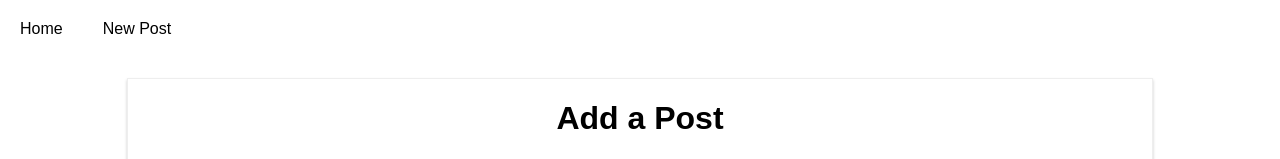
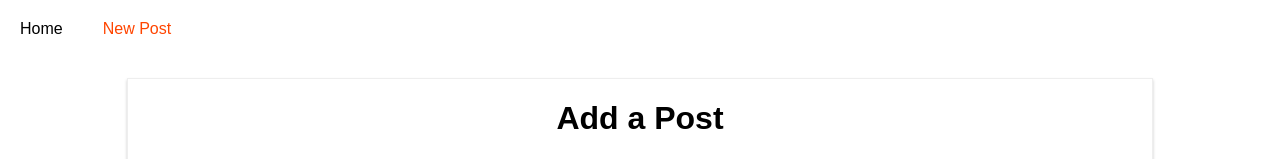
Before and after one commit to Hrabenka7/react-blogposts, a React (Create React App) app: page /new-post in a window 1280 px wide. Shown: the top 159 px of the page. Built offline with nearby package versions, Linux system fonts and the light colour scheme.

Commit message:
styling active route

```diff
--- a/src/components/Post/Post.js
+++ b/src/components/Post/Post.js
@@ -1,18 +1,16 @@
 import React from 'react';
-import {withRouter} from 'react-router-dom'; // hoc, adds routing properties(history,match,location) to any component wrapped
+//import {withRouter} from 'react-router-dom'; // hoc, adds routing properties(history,match,location) to any component wrapped
 
 import './Post.css';
 
-const post = (props) => {
-    console.log(props);
-    return (
+const post = (props) => (
     <article className="Post" onClick={props.clicked}>
         <h1>{props.title}</h1>
         <div className="Info">
             <div className="Author">{props.author}</div>
         </div>
     </article>
-    )
-};
+);
 
-export default withRouter(post);
+//export default withRouter(post);
+export default post;
--- a/src/containers/Blog/Blog.css
+++ b/src/containers/Blog/Blog.css
@@ -15,6 +15,6 @@
     color: black;
 }
 
-.Blog a:hover, .Blog a:active {
+.Blog a:hover, .Blog a:active, .Blog a.active {
     color: orangered;
 }
--- a/src/containers/Blog/Blog.js
+++ b/src/containers/Blog/Blog.js
@@ -1,8 +1,9 @@
 import React, { Component } from 'react';
-import {Route, Link} from 'react-router-dom';
+//import {Route, Link} from 'react-router-dom';
+import {Route, NavLink} from 'react-router-dom';
+
 // styling
 import './Blog.css';
-
 // components
 import Posts from './Posts/Posts';
 import NewPost from './NewPost/NewPost'
@@ -13,20 +14,18 @@
 class Blog extends Component {
 
     render () {
-
-
         return (
             <div className="Blog">
                 <header>
                     <nav>
                         <ul>
-                            <li><Link to="/">Home</Link></li>
-                            <li><Link to={{
+                            <li><NavLink to="/" exact activeClassName="my-active" activeStyle={{color: "blue", textDecoration:"underline"}}>Home</NavLink></li>
+                            <li><NavLink to={{
                                 pathname: "/new-post",
                                 hash: "#submit",
                                 search: '?quick-submit=true' // query params
 
-                            }}>New Post</Link></li>
+                            }}>New Post</NavLink></li>
                         </ul>
                     </nav>
                 </header>
```
